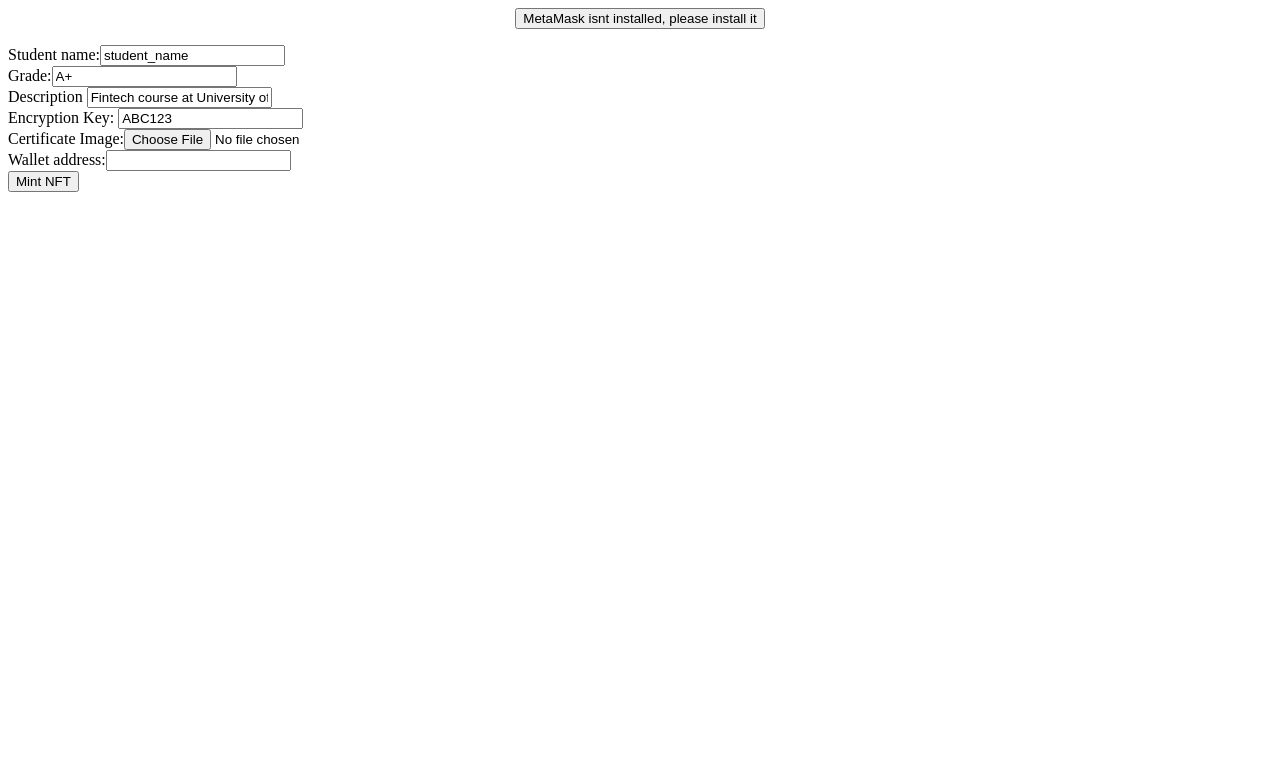
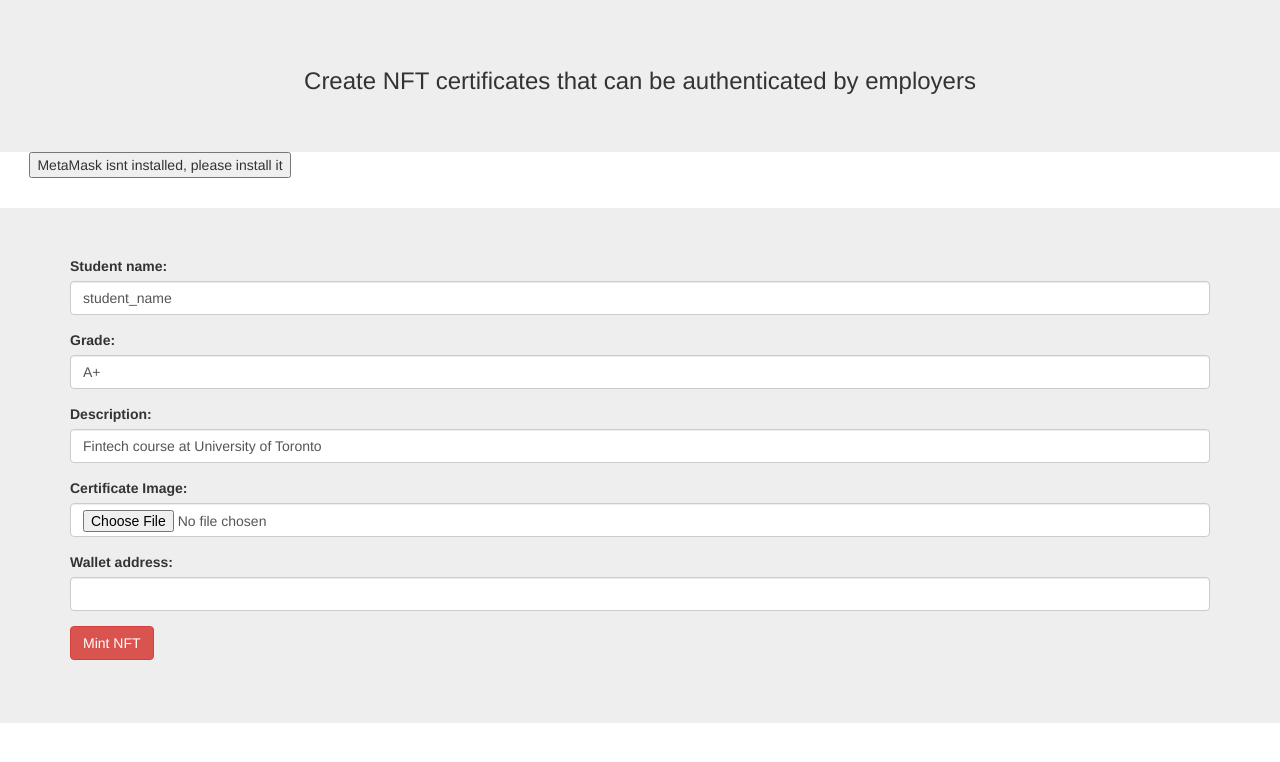
Before and after one commit to ChantalAG/NFT-Tokenizer-and-Authenticator, a Flask app: page / in a window 1280 px wide. Shown: the top 762 px of the page. Run offline with Flask 2, Linux system fonts and the light colour scheme; some libraries are stand-ins or nearby versions.

Commit message:
added demo, update styling

```diff
--- a/templates/index.html
+++ b/templates/index.html
@@ -1,14 +1,59 @@
+<!doctype html>
+<html>
+  <html lang="en">
+<head>
+  <title>Bootstrap Example</title>
+  <meta charset="utf-8">
+  <meta name="viewport" content="width=device-width, initial-scale=1">
+  <link rel="stylesheet" href="https://maxcdn.bootstrapcdn.com/bootstrap/3.4.1/css/bootstrap.min.css">
+  <script src="https://ajax.googleapis.com/ajax/libs/jquery/3.6.0/jquery.min.js"></script>
+  <script src="https://maxcdn.bootstrapcdn.com/bootstrap/3.4.1/js/bootstrap.min.js"></script>
+  <style>
+    /* Remove the navbar's default margin-bottom and rounded borders */
+    .navbar {
+      margin-bottom: 0;
+      border-radius: 0;
+    }
 
-<html>
-  <head>
-    <title>MetaMask Connection Page</title>
+    .jumbotron {
+      margin-bottom: 0;
+    }
 
-  </head>
-  <body>
+    /* Add a gray background color and some padding to the footer */
+    footer {
+      background-color: #f2f2f2;
+      padding: 25px;
+    }
+  </style>
+</head>
+<body>
 
-    <center>
 
-    <button id='connectWallet' onclick="">Connect Wallet</button>
+<div class="jumbotron">
+  <div class="container text-center">
+    <h3>Create NFT certificates that can be authenticated by employers</h3>
+
+  </div>
+</div>
+
+
+
+<div class="container-fluid bg-3 text-center">
+
+  <div class="row">
+    <div class="col-sm-3">
+      <button id='connectWallet' onclick="">Connect Wallet</button>
+
+    </div>
+
+  </div>
+</div><br>
+
+
+
+
+
+    <!--<button id='connectWallet' onclick="">Connect Wallet</button>-->
 
     <!--<button id='getBalance' onclick="checkBalance()">Get Balance of Wallet</button>-->
 
@@ -20,21 +65,43 @@
 
     </center>
 
-   <form action = "/mint_nft" enctype="multipart/form-data" method="POST">
-      Student name:<input type="text" name="student_name" value="student_name"/>
-      <br>
-      Grade:<input type="text" name="grade" value="A+"/>
-      <br>
-      Description <input type="text" name="description" value="Fintech course at University of Toronto"/>
-      <br>
-      Encryption Key: <input type="text" name="encryption_key" value="ABC123"/>
-      <br>
-      Certificate Image:<input type="file" name="pic"/>
-      <br>
-      Wallet address:<input type="text" id="wallet_address" name="wallet_address" value=""/>
-      <br>
-      <input type="submit" value="Mint NFT"  id="mintNFT" onclick=""/>
-    </form>
+ <div class="jumbotron">
+<div class="container">
+
+  <form action = "/mint_nft" enctype="multipart/form-data" method="POST">
+    <div class="form-group">
+      <label for="usr">Student name:</label>
+      <input type="text" class="form-control" size="50"  name="student_name" value="student_name"/>
+
+    </div>
+    <div class="form-group">
+      <label for="pwd">Grade:</label>
+      <input type="text" class="form-control" size="50"  name="grade" value="A+"/>
+    </div>
+
+    <div class="form-group">
+      <label for="pwd">Description:</label>
+      <input type="text" class="form-control" size="50"  name="description" value="Fintech course at University of Toronto"/>
+    </div>
+    <div class="form-group">
+      <label for="pwd">Certificate Image:</label>
+     <input type="file" class="form-control" size="50"  name="pic"/>
+    </div>
+
+    <div class="form-group">
+      <label for="pwd">Wallet address:</label>
+      <input type="text" class="form-control" size="50"  id="wallet_address" name="wallet_address" value=""/>
+    </div>
+
+    <div class="form-group">
+
+      <input type="submit" value="Mint NFT" class="btn btn-danger"  id="mintNFT" onclick=""/>
+    </div>
+
+  </form>
+</div>
+</div>
+
 
 
 <script type="text/javascript">
@@ -66,7 +133,7 @@
         if (!accounts) { return }
 
         window.userWalletAddress = accounts[0]
-        walletAddress.innerText = window.userWalletAddress
+        //walletAddress.innerText = window.userWalletAddress
         wallet_address.value = window.userWalletAddress
 
         connectWallet.innerText = 'Sign Out'
@@ -82,6 +149,7 @@
         window.userwalletAddress = null
         walletAddress.innerText = ''
         connectWallet.innerText = 'Connect Wallet'
+        wallet_address.value = ''
 
         connectWallet.removeEventListener('click', signOutOfMetaMask)
         setTimeout(() => {
```
Also changed, not shown: uploads/BlockchainDiplomaV2.png (added), 1 other file.
